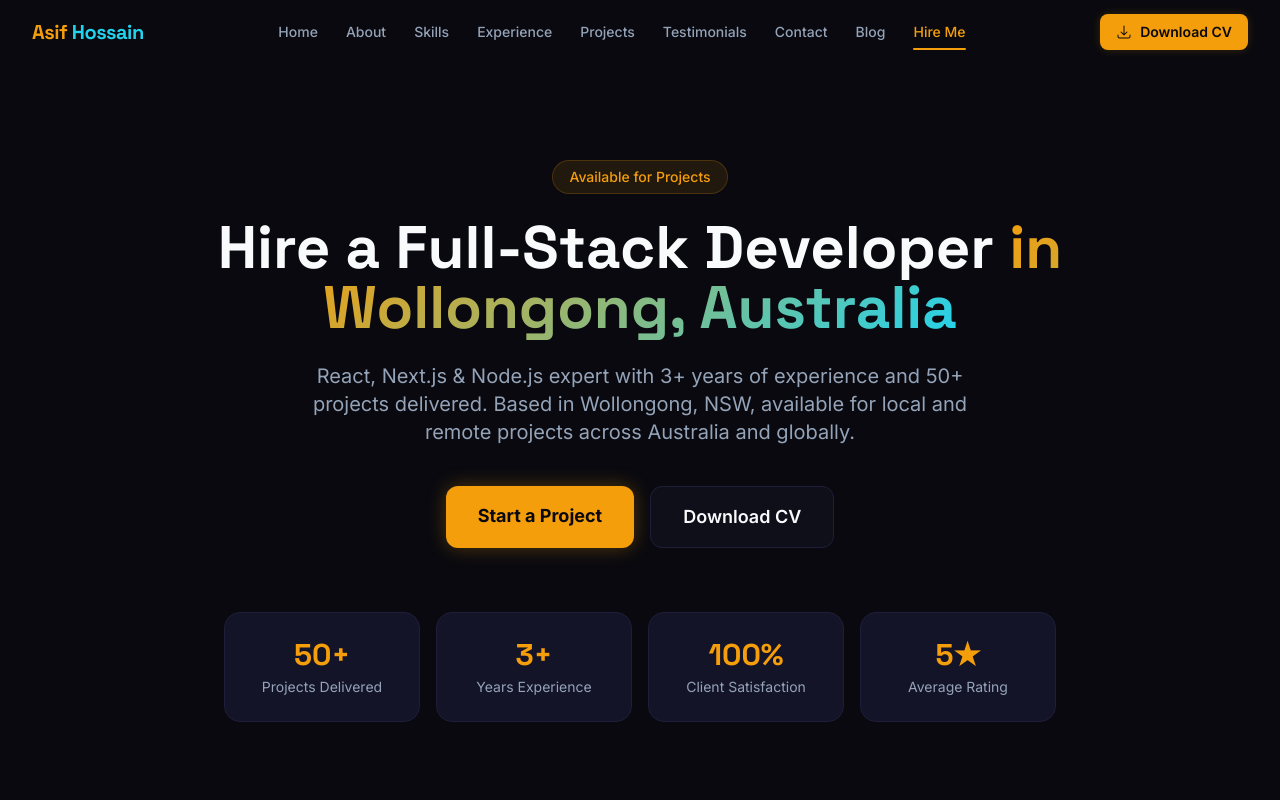
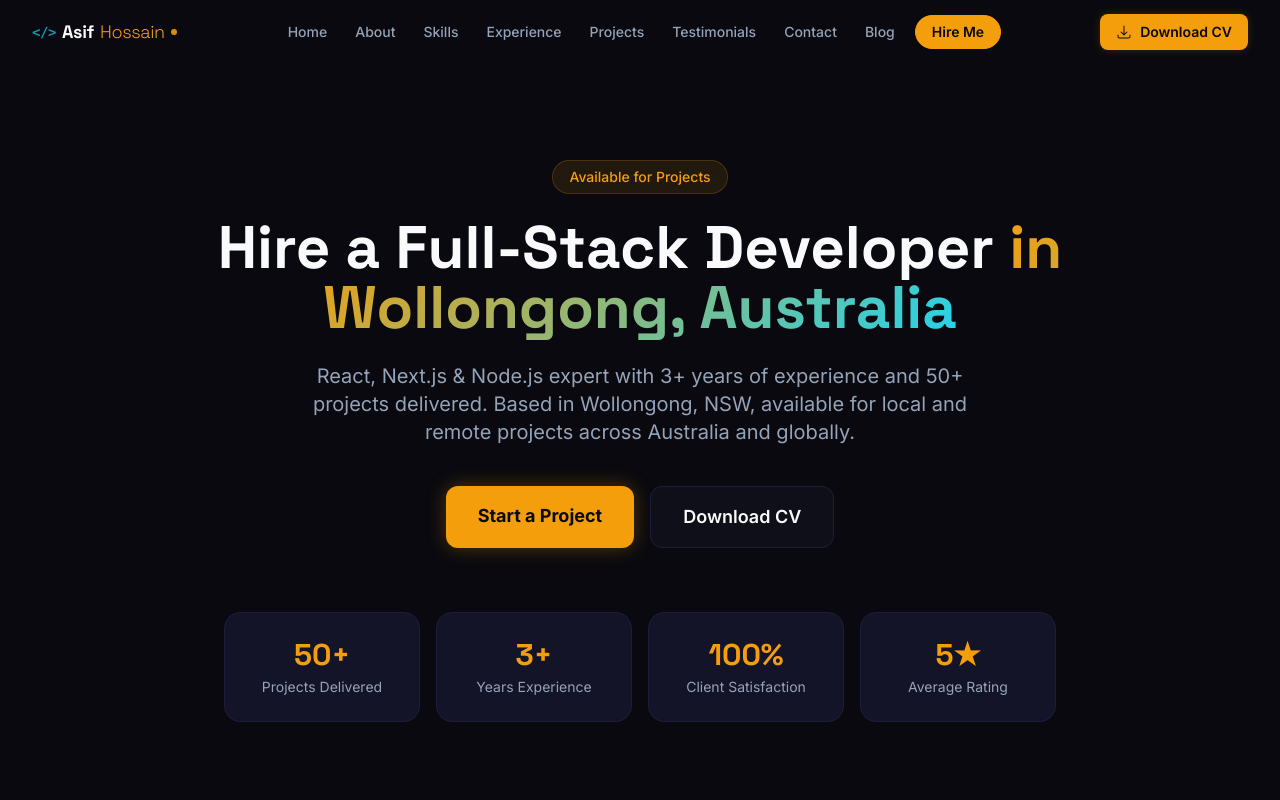
Before and after one commit to Rafin31/Portfolio-v2, a Next.js app: page /hire-me in a window 1280 px wide. Shown: the top 800 px of the page. Built offline with nearby package versions, Linux system fonts and the light colour scheme.

Commit message:
feat: clickable project cards, Hire Me highlight, logo redesign

```diff
--- a/components/Navbar.tsx
+++ b/components/Navbar.tsx
@@ -7,6 +7,19 @@ import { usePathname } from "next/navigation"
 import { navLinks, pageLinks } from "@/data/portfolio"
 import { HiMenu, HiX } from "react-icons/hi"
 import { HiArrowDownTray } from "react-icons/hi2"
+
+function LogoMark() {
+  return (
+    <span className="flex items-center gap-1.5 font-heading tracking-tight select-none">
+      <span className="font-mono text-accent-cyan text-sm font-bold opacity-70">&lt;/&gt;</span>
+      <span className="font-black text-lg text-text-primary">
+        Asif
+      </span>
+      <span className="font-light text-lg text-accent-yellow">Hossain</span>
+      <span className="w-1.5 h-1.5 rounded-full bg-accent-yellow animate-pulse" />
+    </span>
+  )
+}
 
 export default function Navbar() {
   const [scrolled, setScrolled] = useState(false)
@@ -66,18 +79,12 @@ export default function Navbar() {
           {/* Logo */}
           <button
             onClick={() => isHome ? handleNavClick("#home") : undefined}
-            className="font-heading font-bold text-xl tracking-tight"
+            className="flex items-center gap-2 group"
           >
             {isHome ? (
-              <>
-                <span className="text-accent-yellow">Asif </span>
-                <span className="text-accent-cyan">Hossain</span>
-              </>
+              <LogoMark />
             ) : (
-              <Link href="/">
-                <span className="text-accent-yellow">Asif </span>
-                <span className="text-accent-cyan">Hossain</span>
-              </Link>
+              <Link href="/"><LogoMark /></Link>
             )}
           </button>
 
@@ -108,6 +115,24 @@ export default function Navbar() {
             {/* Page route links */}
             {pageLinks.map((link) => {
               const isActive = pathname === link.href
+              const isHireMe = link.href === "/hire-me"
+
+              if (isHireMe) {
+                return (
+                  <Link
+                    key={link.href}
+                    href={link.href}
+                    className={`ml-1 px-4 py-1.5 rounded-full text-sm font-semibold border transition-all duration-200 ${
+                      isActive
+                        ? "bg-accent-yellow text-background border-accent-yellow"
+                        : "border-accent-yellow text-accent-yellow hover:bg-accent-yellow hover:text-background"
+                    }`}
+                  >
+                    {link.label}
+                  </Link>
+                )
+              }
+
               return (
                 <Link
                   key={link.href}
@@ -181,7 +206,9 @@ export default function Navbar() {
                 </motion.button>
               ))}
               {/* Page route links in mobile */}
-              {pageLinks.map((link, i) => (
+              {pageLinks.map((link, i) => {
+                const isHireMe = link.href === "/hire-me"
+                return (
                   <motion.div
                     key={link.href}
                     initial={{ opacity: 0, x: -20 }}
@@ -191,16 +218,26 @@ export default function Navbar() {
                     <Link
                       href={link.href}
                       onClick={() => setMobileOpen(false)}
-                    className={`block px-4 py-3 rounded-lg text-sm font-medium transition-colors ${
-                      pathname === link.href
+                      className={`flex items-center justify-between px-4 py-3 rounded-lg text-sm font-medium transition-colors ${
+                        isHireMe
+                          ? pathname === link.href
+                            ? "bg-accent-yellow text-background font-semibold"
+                            : "bg-accent-yellow/10 text-accent-yellow border border-accent-yellow/30 font-semibold"
+                          : pathname === link.href
                             ? "bg-accent-yellow/10 text-accent-yellow"
                             : "text-text-muted hover:text-text-primary hover:bg-card"
                       }`}
                     >
                       {link.label}
+                      {isHireMe && (
+                        <span className="text-[10px] px-1.5 py-0.5 bg-accent-yellow/20 text-accent-yellow rounded font-mono">
+                          available
+                        </span>
+                      )}
                     </Link>
                   </motion.div>
-              ))}
+                )
+              })}
               <a
                 href="/Asif_Hossain_Resume.pdf"
                 download="Asif_Hossain_Resume.pdf"
--- a/components/Projects.tsx
+++ b/components/Projects.tsx
@@ -3,6 +3,7 @@
 import { useRef, useState } from "react"
 import { motion, useInView, AnimatePresence, LayoutGroup } from "framer-motion"
 import Link from "next/link"
+import { useRouter } from "next/navigation"
 import { projects, projectCategories, type ProjectCategory } from "@/data/portfolio"
 import { FiGithub, FiExternalLink } from "react-icons/fi"
 import { HiSparkles, HiArrowUpRight } from "react-icons/hi2"
@@ -112,6 +113,7 @@ const FLOAT_VARIANTS = [
 
 function ProjectCard({ project }: { project: (typeof projects)[0] }) {
   const [hovered, setHovered] = useState(false)
+  const router = useRouter()
   const num = String(project.id).padStart(2, "0")
 
   // Show up to 4 floating tech tags (corner positions)
@@ -131,8 +133,9 @@ function ProjectCard({ project }: { project: (typeof projects)[0] }) {
       }}
       onMouseEnter={() => setHovered(true)}
       onMouseLeave={() => setHovered(false)}
+      onClick={() => router.push(`/projects/${project.slug}`)}
       whileHover={{ y: -4 }}
-      className={`group relative bg-card border rounded-2xl overflow-hidden flex flex-col transition-colors duration-300 ${
+      className={`group relative bg-card border rounded-2xl overflow-hidden flex flex-col transition-colors duration-300 cursor-pointer ${
         hovered
           ? "border-accent-yellow/50 shadow-2xl shadow-accent-yellow/10"
           : "border-border"
@@ -252,12 +255,9 @@ function ProjectCard({ project }: { project: (typeof projects)[0] }) {
       {/* ── Card body ─────────────────────────────────────── */}
       <div className="p-5 flex flex-col flex-1 gap-3">
         <div className="flex items-start justify-between gap-2">
-          <Link
-            href={`/projects/${project.slug}`}
-            className={`font-heading font-semibold text-sm leading-snug transition-colors duration-300 hover:text-accent-yellow ${hovered ? "text-accent-yellow" : "text-text-primary"}`}
-          >
+          <span className={`font-heading font-semibold text-sm leading-snug transition-colors duration-300 ${hovered ? "text-accent-yellow" : "text-text-primary"}`}>
             {project.title}
-          </Link>
+          </span>
           <motion.div
             animate={{ rotate: hovered ? 45 : 0, opacity: hovered ? 1 : 0.3 }}
             transition={{ duration: 0.25 }}
@@ -288,6 +288,7 @@ function ProjectCard({ project }: { project: (typeof projects)[0] }) {
           <div className="flex items-center gap-3">
             <a
               href={project.github}
+              onClick={(e) => e.stopPropagation()}
               className="flex items-center gap-1.5 text-text-muted text-xs hover:text-accent-yellow transition-colors font-medium"
             >
               <FiGithub className="w-3.5 h-3.5" />
@@ -295,19 +296,17 @@ function ProjectCard({ project }: { project: (typeof projects)[0] }) {
             </a>
             <a
               href={project.demo}
+              onClick={(e) => e.stopPropagation()}
               className="flex items-center gap-1.5 text-text-muted text-xs hover:text-accent-cyan transition-colors font-medium"
             >
               <FiExternalLink className="w-3.5 h-3.5" />
               Demo
             </a>
           </div>
-          <Link
-            href={`/projects/${project.slug}`}
-            className="flex items-center gap-1 text-accent-yellow text-xs font-semibold hover:gap-2 transition-all duration-200"
-          >
+          <span className="flex items-center gap-1 text-accent-yellow text-xs font-semibold">
             Details
             <HiArrowUpRight className="w-3 h-3" />
-          </Link>
+          </span>
         </div>
       </div>
     </motion.article>
```
Lines whose indentation alone changed are shown as unchanged.
